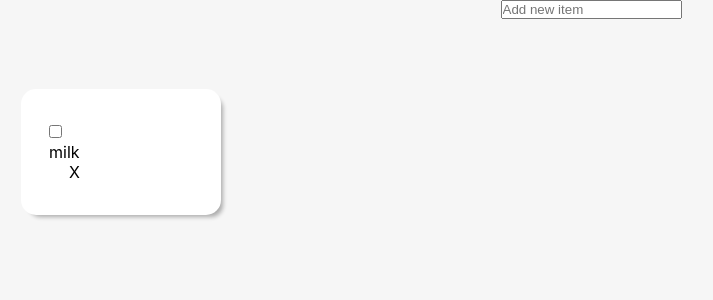
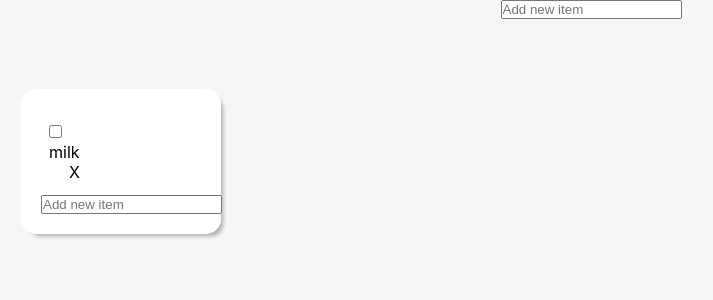
Before and after one commit to xenopol/shopr, a React (Create React App) app: page / in a window 1280 px wide. Shown: the top 300 px of the page, without its empty margins (49-762 px from the left). Built offline with nearby package versions, Linux system fonts and the light colour scheme.

Commit message:
Add an input field in list component for adding elements in the list

```diff
--- a/src/components/organism/List/index.js
+++ b/src/components/organism/List/index.js
@@ -1,9 +1,10 @@
-import React from 'react'
+import React, { Component } from 'react'
 import PropTypes from 'prop-types'
 import { connect } from 'react-redux'
 
 import ListItem from '../../molecules/ListItem'
 import { toggleCheck as toggleCheckAction } from '../../../store/actions/listItem'
+import { addNewListItem as addNewListItemAction } from '../../../store/actions/addNewListItem'
 
 
 const style = {
@@ -16,13 +17,48 @@ const style = {
   boxShadow: '.5rem .5rem .4rem -.3rem #0000004D',
 }
 
-const List = ({ shoppingList, toggleCheck }) => (
-  <div className="List" style={style}>
-    {shoppingList.map(({ id, name, isChecked, isEditing }) => (
-      <ListItem id={id} toggleCheck={toggleCheck} key={id} name={name} isChecked={isChecked} isEditing={isEditing} />
-    ))}
-  </div>
-)
+class List extends Component {
+  state = { inputValue: '' }
+
+  handleNewListItem = ({ keyCode }, addNewListItem) => {
+    const { inputValue } = this.state
+    if (keyCode === 13 && inputValue.trim() !== '') {
+      addNewListItem(inputValue)
+      this.setState({ inputValue: '' })
+    }
+  }
+
+  handleChange = ({ target: { value } }) => {
+    this.setState({ inputValue: value })
+  }
+
+  render() {
+    const { inputValue } = this.state
+    const { shoppingList, toggleCheck, addNewListItem } = this.props
+    return (
+      <div className="List" style={style}>
+        {shoppingList.map(({ id, name, isChecked, isEditing }) => (
+          <ListItem
+            id={id}
+            toggleCheck={toggleCheck}
+            key={id}
+            name={name}
+            isChecked={isChecked}
+            isEditing={isEditing}
+          />
+        ))}
+
+        <input
+          type="text"
+          value={inputValue}
+          placeholder="Add new item"
+          onKeyDown={e => this.handleNewListItem(e, addNewListItem)}
+          onChange={this.handleChange}
+        />
+      </div>
+    )
+  }
+}
 
 const mapStateToProps = ({ shoppingList }) => ({
   shoppingList,
@@ -30,6 +66,7 @@ const mapStateToProps = ({ shoppingList }) => ({
 
 const mapDispatchToProps = dispatch => ({
   toggleCheck: id => dispatch(toggleCheckAction(id)),
+  addNewListItem: itemName => dispatch(addNewListItemAction(itemName)),
 })
 
 List.propTypes = {
@@ -39,6 +76,7 @@ List.propTypes = {
     isChecked: PropTypes.bool,
   })).isRequired,
   toggleCheck: PropTypes.func.isRequired,
+  addNewListItem: PropTypes.func.isRequired,
 }
 
 export default connect(mapStateToProps, mapDispatchToProps)(List)
```
